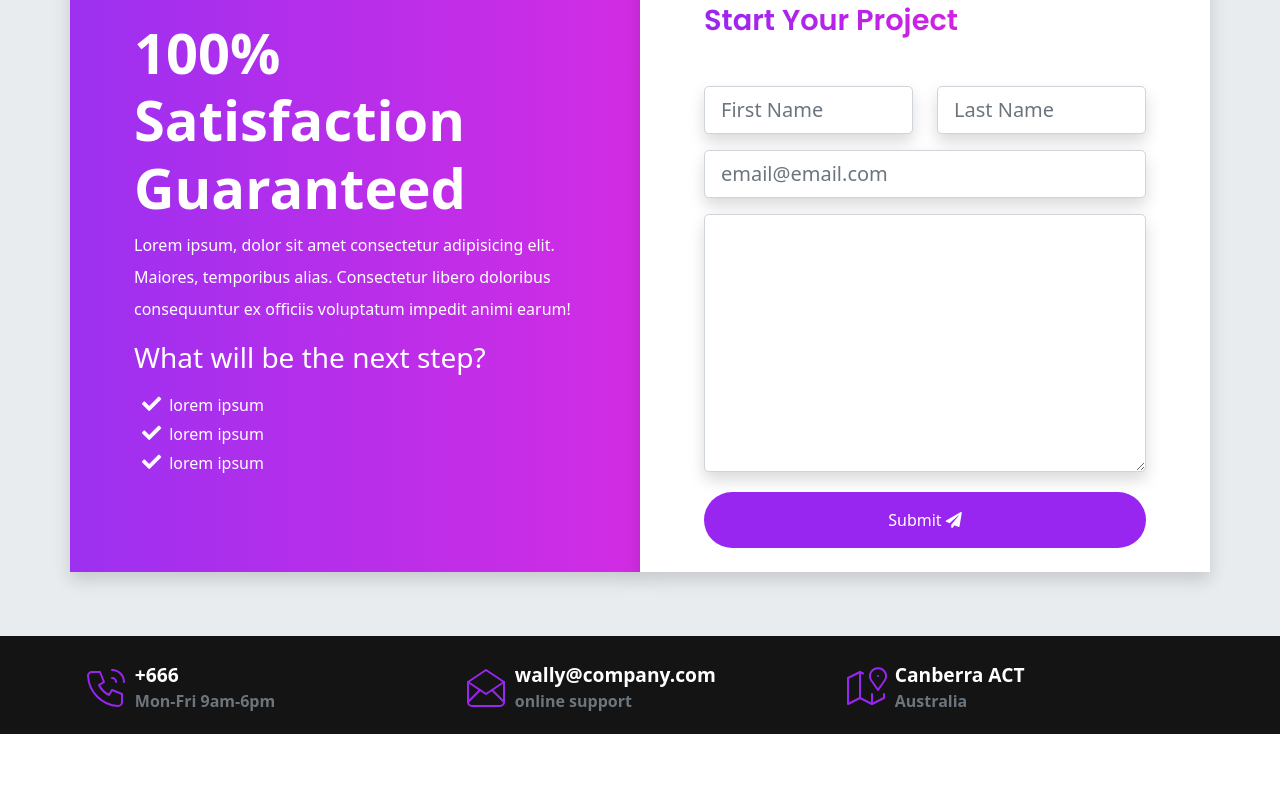
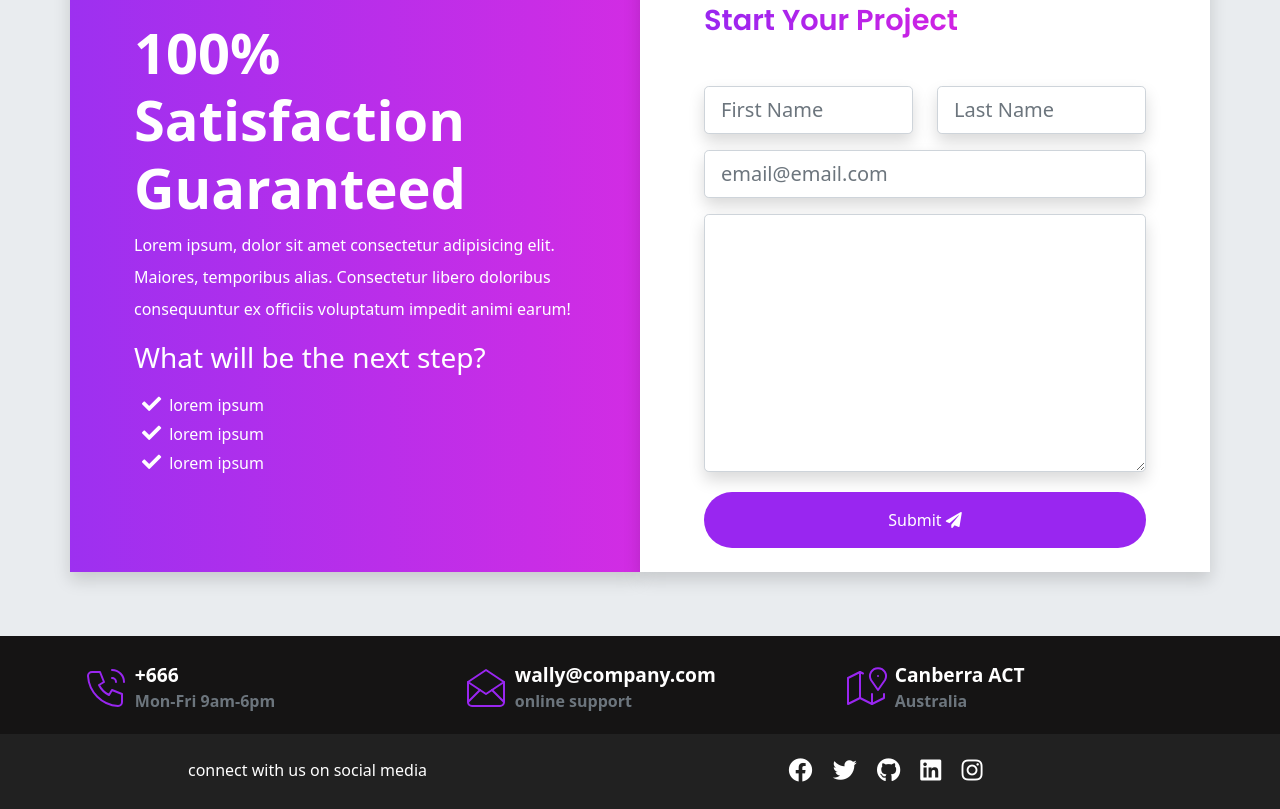
Before and after one commit to upsidedownsloth/sass-boostrap5-portfolio, a website: page index.html in a window 1280 px wide. Shown: the part 6782-7591 px from the top of the page. Before the commit the page ends 7516 px from the top, so only its background shows below. Drawn offline with nearby package versions, Linux system fonts and the light colour scheme.

Commit message:
add social media section

```diff
--- a/index.html
+++ b/index.html
@@ -663,6 +663,24 @@
             </div>
           </div>
         </div>
+
+        <!-- SOCIAL MEDIA -->
+      <div class="footer-sm">
+        <div class="container">
+          <div class="row py-4 text-center text-white">
+            <div class="col-lg-5 col-md-6 mb-4 mb-md-0">
+              connect with us on social media
+            </div>
+            <div class="col-lg-7 col-md-6">
+              <a href=""><i class="fab fa-facebook"></i></a>
+              <a href=""><i class="fab fa-twitter"></i></a>
+              <a href=""><i class="fab fa-github"></i></a>
+              <a href=""><i class="fab fa-linkedin"></i></a>
+              <a href=""><i class="fab fa-instagram"></i></a>
+            </div>
+          </div>
+        </div>
+      </div>
       </footer>
 
     <script src="/assets/vendors/js/glightbox.min.js"></script>
--- a/scss/sections/_footer.scss
+++ b/scss/sections/_footer.scss
@@ -5,6 +5,8 @@
 .footer {
     padding-top: 1rem;
     background-color: $footer;
+
+
 }
 
 // CONTACT-BOX
@@ -49,5 +51,22 @@
         }
 
     }
+}
 
+// SOCIAL MEDIA
+.footer-sm{
+    background-color: #212121;
+
+    a{
+        color: $white;
+
+        i{
+            font-size: 1rem;
+            margin-left: 1rem;
+
+            @include media-breakpoint-up(sm) {
+                font-size: 1.5rem;
+            }
+        }
+    }
 }
```
Also changed, not shown: assets/css/style.css, 1 other file.
